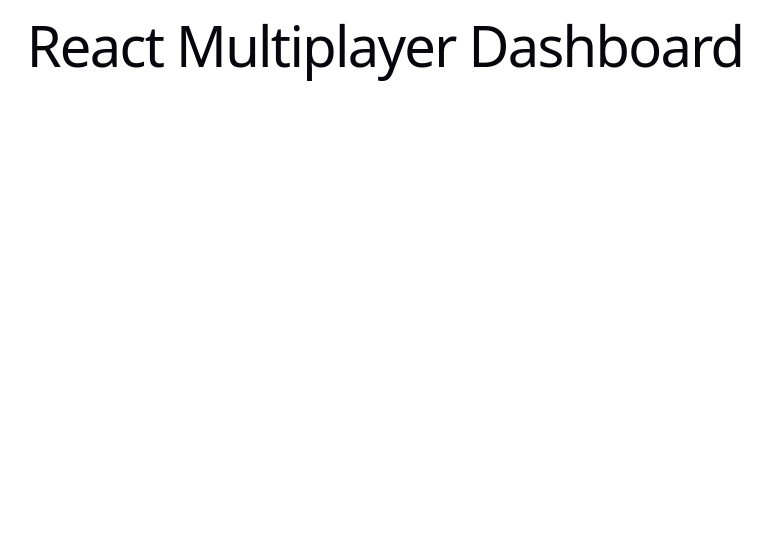
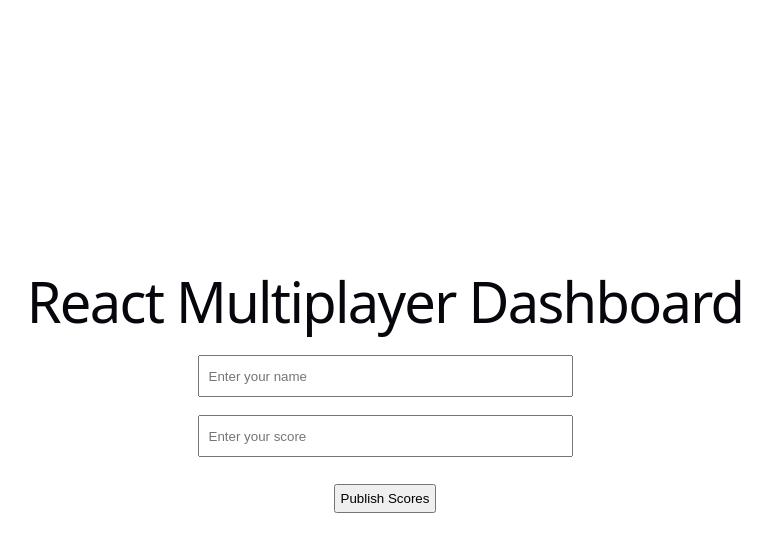
Before and after one commit to Kwamz3/socket.io, a React (Vite) app in the folder build-002/client/: page / in a window 1280 px wide. Shown: the top 552 px of the page, without its empty margins (255-1027 px from the left). Built offline with nearby package versions, Linux system fonts and the light colour scheme; no server answers.

Commit message:
feat: add Input and Header components with styling for improved UI

```diff
--- a/build-002/client/src/App.css
+++ b/build-002/client/src/App.css
@@ -182,3 +182,22 @@
     border-right-color: var(--border);
   }
 }
+
+.input-field{
+  height: 2rem;
+  padding-left: 0.5rem;
+  outline: none;
+  width: 20rem;
+  margin: 0.5rem;
+}
+
+.header-text{
+    display: flex;
+    flex-direction: column;
+    margin-top: 16rem;
+}
+
+.send-scores{
+  margin-top: 1rem;
+  padding: 5px;
+}
--- a/build-002/client/src/App.jsx
+++ b/build-002/client/src/App.jsx
@@ -1,8 +1,13 @@
-import { useEffect } from 'react'
+import { useEffect, useState } from 'react'
 import io from 'socket.io-client'
 import './App.css'
+import Input from './components/Input';
+import Header from './components/Header';
+import Button from './components/Button';
+
 
 function App() {
+  const [score, setScores] = useState({})
   const socket = io("localhost:3000");
 
   function connectSocket(){
@@ -11,13 +16,39 @@
     });
   }
 
+  function handleInput(event) {
+    let { name, value } = event.target;
+    let currentObj = { [name]: value };
+
+    setScores((prev) => ({
+      ...prev, ...currentObj
+    }));
+
+  }
+  console.log(score);
+
+  function sendScores() {
+    console.log(score)
+  }
+
   useEffect(() => {
     connectSocket();
 }, [])
 
   return (
     <>
-      <h1>React Multiplayer Dashboard</h1>
+      <Header props='React Multiplayer Dashboard'></Header>
+
+      <Input name='name'
+        placeholder='Enter your name'
+        handleInput={handleInput}></Input>
+
+      <Input name='score'
+        placeholder='Enter your score'
+        handleInput={handleInput}></Input>
+
+      <Button props='Publish Scores'
+        onClick= {sendScores}></Button>
     </>
   );
 }
--- /dev/null
+++ b/build-002/client/src/components/Button.jsx
@@ -0,0 +1,13 @@
+
+
+export default function Button({props, sendScores}) {
+  return (
+    <div>
+          <button
+              className= 'send-scores'
+              onClick={sendScores}
+              props= {props}
+              >{props}</button>
+    </div>
+  )
+}
--- /dev/null
+++ b/build-002/client/src/components/Header.jsx
@@ -0,0 +1,9 @@
+
+
+export default function Header({props}) {
+  return (
+    <div>
+          <h1 className= 'header-text'>{props}</h1>
+    </div>
+  )
+}
--- /dev/null
+++ b/build-002/client/src/components/Input.jsx
@@ -0,0 +1,13 @@
+
+
+export default function Input({name, placeholder, handleInput}) {
+  return (
+    <div>
+          <input
+              name= {name}
+              onChange={handleInput}
+              className='input-field'
+              placeholder={placeholder} />
+    </div>
+  )
+}
```
